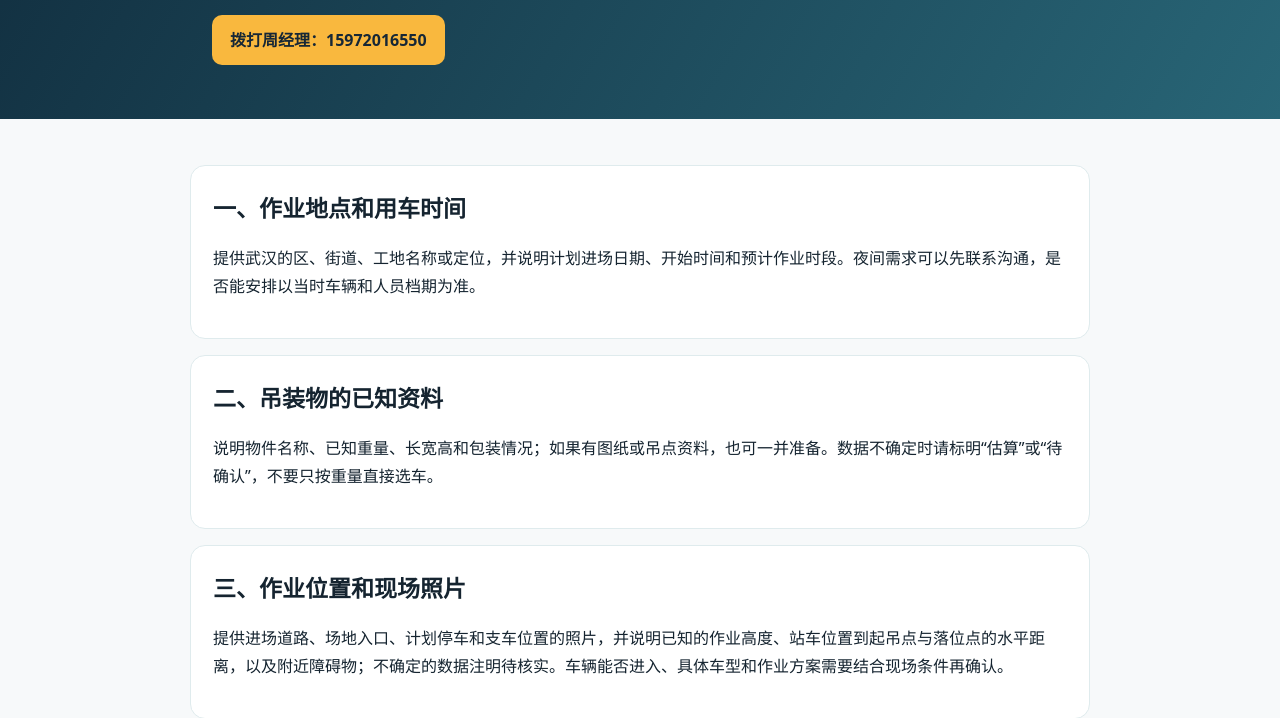
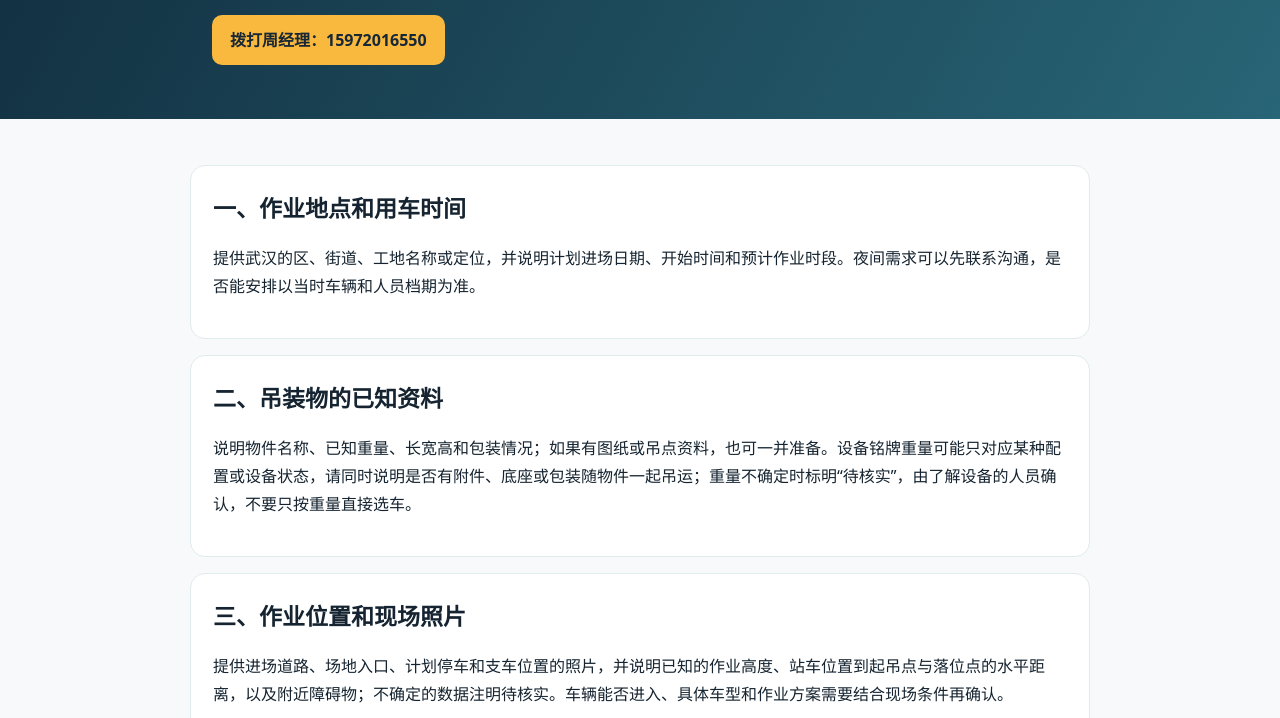
Before and after one commit to a15972016550-ops/wuhan-jiahao-crane, a plain HTML site: page xunjia.html in a window 1280 px wide. Shown: the part 384-1102 px from the top of the page. Drawn offline with Linux system fonts and the light colour scheme.

Commit message:
Clarify equipment weight for inquiries [skip indexnow]

```diff
--- a/xunjia.html
+++ b/xunjia.html
@@ -33,7 +33,7 @@
   <main class="main wrap">
     <article>
       <div class="card"><h2>一、作业地点和用车时间</h2><p>提供武汉的区、街道、工地名称或定位，并说明计划进场日期、开始时间和预计作业时段。夜间需求可以先联系沟通，是否能安排以当时车辆和人员档期为准。</p></div>
-      <div class="card"><h2>二、吊装物的已知资料</h2><p>说明物件名称、已知重量、长宽高和包装情况；如果有图纸或吊点资料，也可一并准备。数据不确定时请标明“估算”或“待确认”，不要只按重量直接选车。</p></div>
+      <div class="card"><h2>二、吊装物的已知资料</h2><p>说明物件名称、已知重量、长宽高和包装情况；如果有图纸或吊点资料，也可一并准备。设备铭牌重量可能只对应某种配置或设备状态，请同时说明是否有附件、底座或包装随物件一起吊运；重量不确定时标明“待核实”，由了解设备的人员确认，不要只按重量直接选车。</p></div>
       <div class="card"><h2>三、作业位置和现场照片</h2><p>提供进场道路、场地入口、计划停车和支车位置的照片，并说明已知的作业高度、站车位置到起吊点与落位点的水平距离，以及附近障碍物；不确定的数据注明待核实。车辆能否进入、具体车型和作业方案需要结合现场条件再确认。</p></div>
       <div class="card"><h2>四、报价范围和配合安排</h2><p>说明预计作业时长、是否需要夜间施工，以及进出场、等待或超时等项目希望如何计费。请在安排前核对报价包含的内容和双方约定。</p></div>
       <div class="card"><h2>嘉豪吊装可咨询什么服务？</h2><p>可安排8、10、12、25、35、50、80、100、130、200、300、400、500、600、800吨汽车吊。嘉豪有自有多吨位车辆；特殊吨位或临时车辆不足时可同行协调，具体车辆与档期逐单确认。</p><p>武汉汉阳、沌口一带，以老关村地铁站为中心30公里以内服务；10—15公里为重点服务区，具体到场时间以车辆档期和交通情况为准。30公里外能否承接待确认。</p></div>
```
